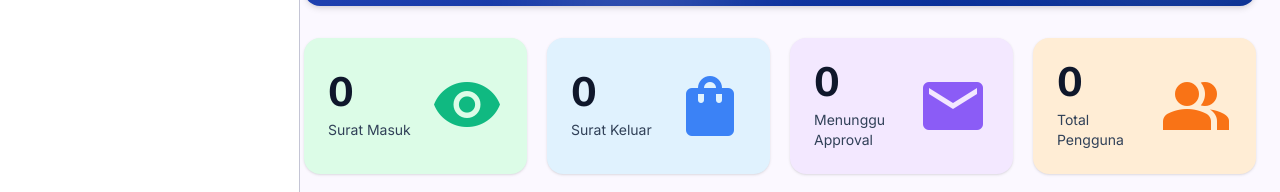
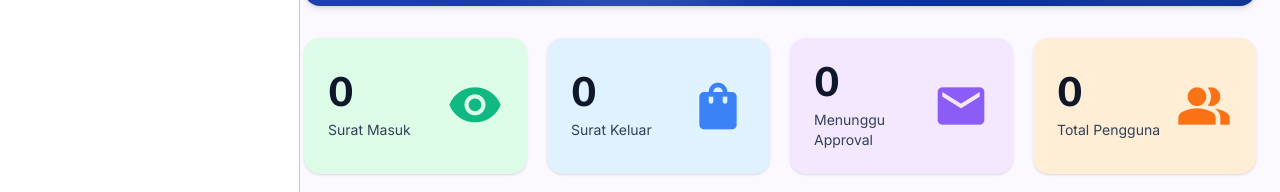
Before and after one commit to iqbalgsr46/sipas, a Next.js app: page /dashboard in a window 1280 px wide. Shown: the part 270-462 px from the top of the page. Built offline with nearby package versions, Linux system fonts and the light colour scheme; no server answers; the database is empty.

Commit message:
style: reduce dashboard icons from 72px to 56px

```diff
--- a/src/app/(dashboard)/dashboard/page.tsx
+++ b/src/app/(dashboard)/dashboard/page.tsx
@@ -254,7 +254,7 @@ export default function DashboardPage() {
             <div className="flex items-center justify-center group-hover:scale-110 transition-transform duration-300">
               <span
                 className={`material-symbols-outlined icon-fill ${card.iconColor}`}
-                style={{ fontSize: "72px", lineHeight: 1 }}
+                style={{ fontSize: "56px", lineHeight: 1 }}
               >
                 {card.icon}
               </span>
```
